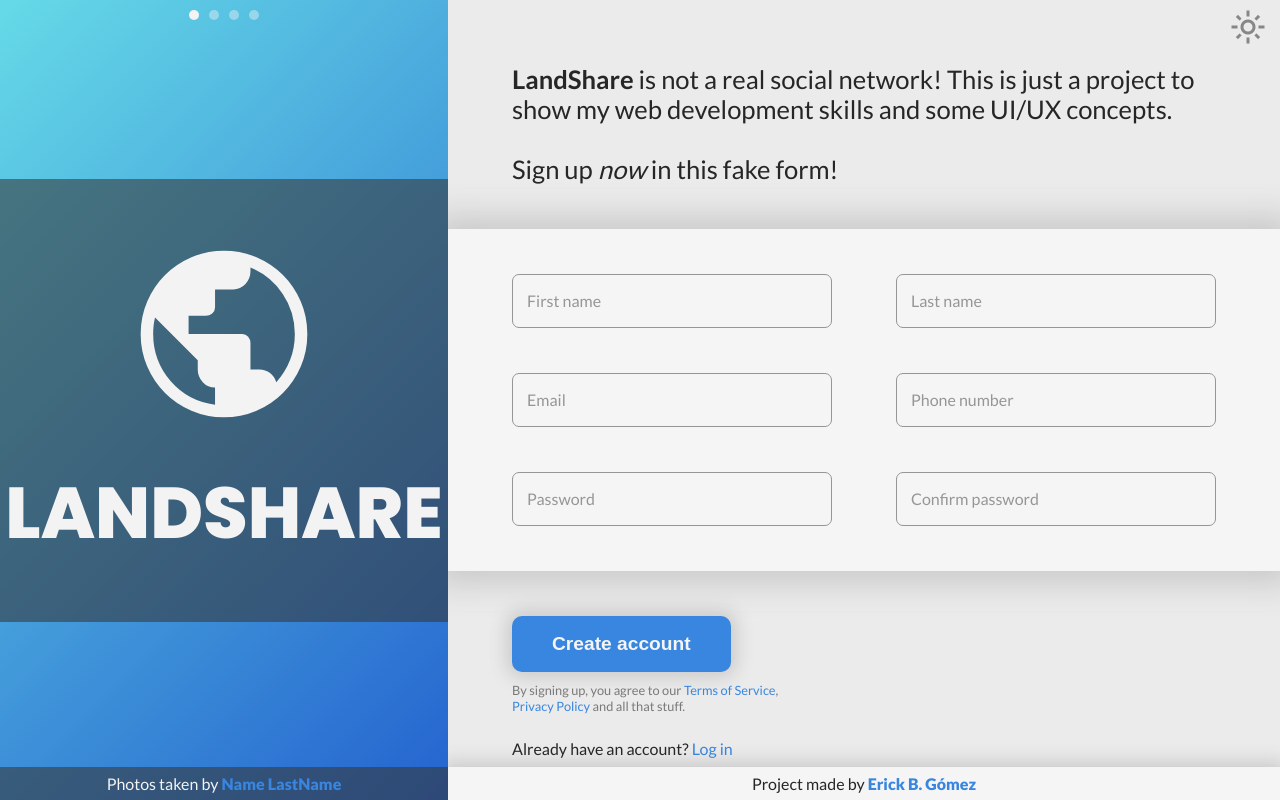
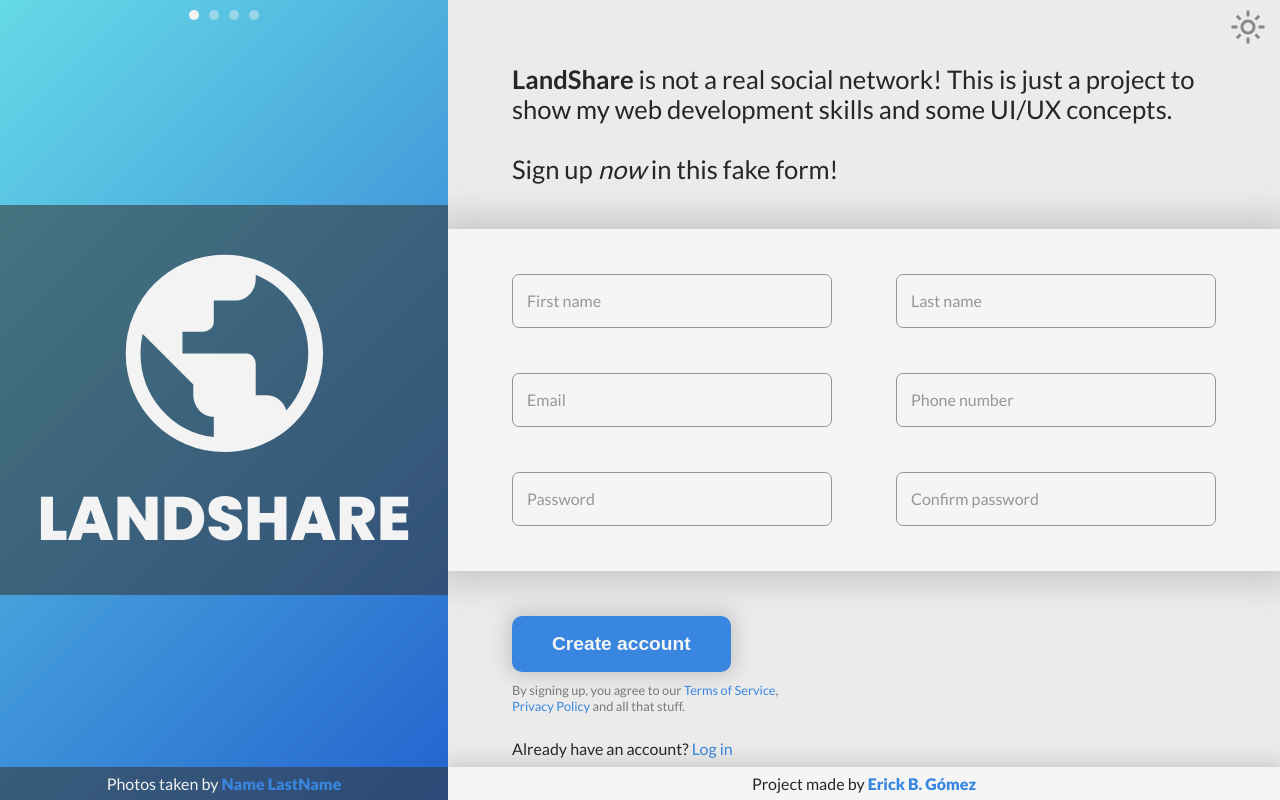
Before and after one commit to ErickBGomez/sign-up-form, a plain HTML site: page index.html in a window 1280 px wide. Drawn offline with nearby package versions, Linux system fonts and the light colour scheme.

Commit message:
Adjust logo and social title sizes and padding

```diff
--- a/style.css
+++ b/style.css
@@ -156,10 +156,10 @@ i {
     display: flex;
     flex-direction: column;
     justify-content: center;
-    gap: 25px;
+    gap: 0px;
     align-items: center;
     background-color: var(--slideshow-social-background-black);
-    padding: 55px 0;
+    padding: 30px 0;
     width: 100%;
 }
 
@@ -168,12 +168,12 @@ i {
     font-weight: 800;
     text-align: center;
     color: var(--slideshow-white);
-    font-size: clamp(3.2rem, 6vw, 4.5rem);
+    font-size: clamp(2.2rem, 4.8vw, 4rem);
     user-select: none;
 }
 
 .social-icon {
-    --responsive-icon: clamp(140px, 17vw, 200px);
+    --responsive-icon: clamp(140px, 18.5vw, 250px);
 
     width: var(--responsive-icon);
     height: var(--responsive-icon);
```
